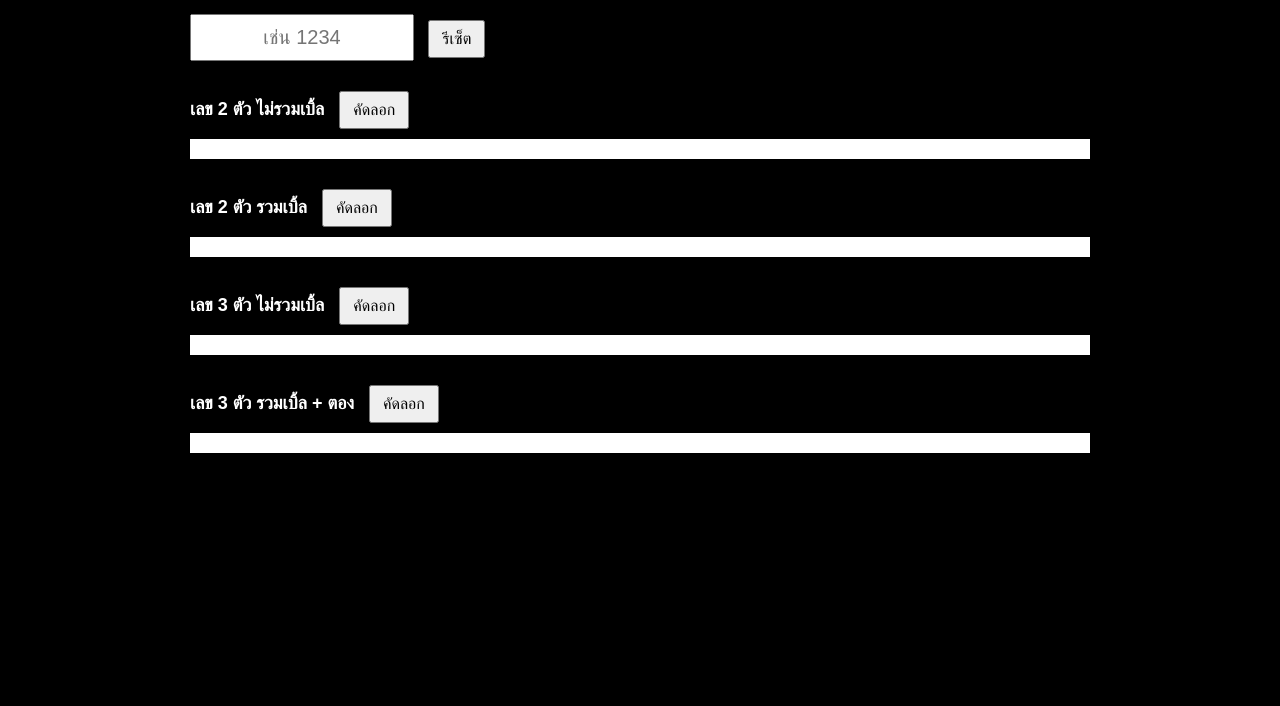
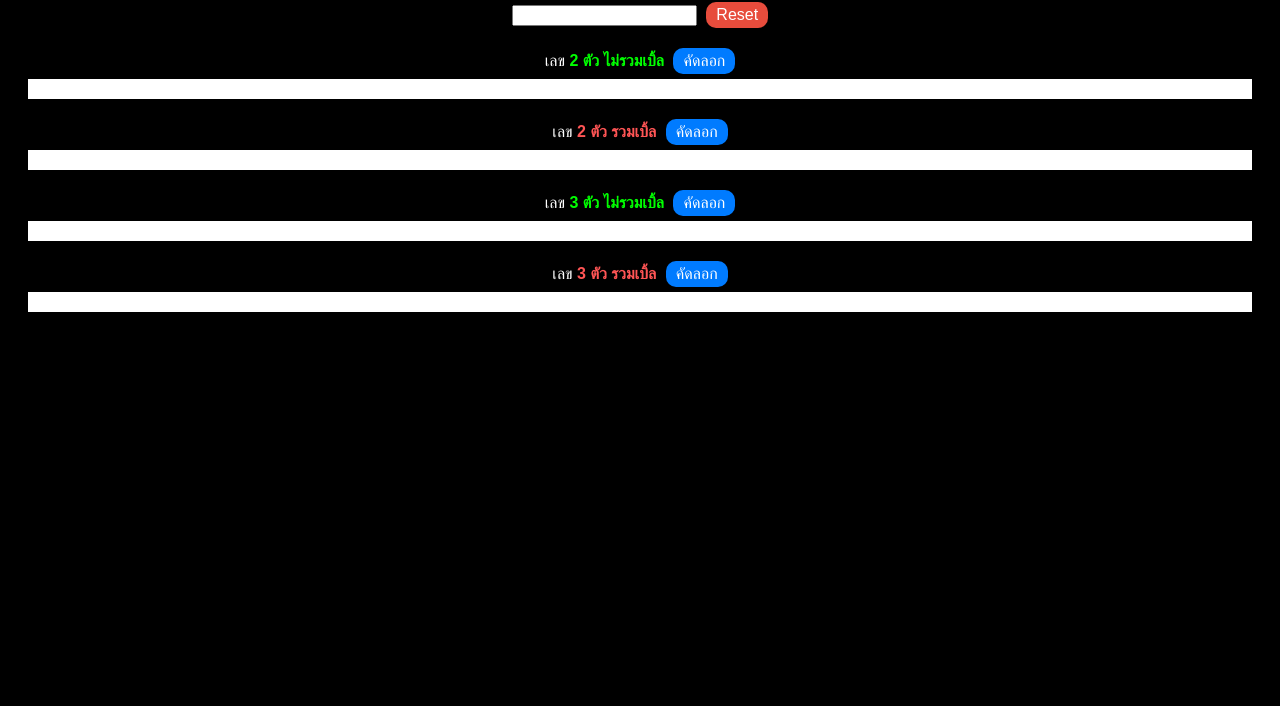
Before and after one commit to Morkungg/win-number-tool, a plain HTML site: page index.html in a window 1280 px wide. Shown: the part 94-800 px from the top of the page. Drawn offline with Linux system fonts and the light colour scheme.

Commit message:
Update index.html

```diff
--- a/index.html
+++ b/index.html
@@ -1,149 +1,189 @@
 <!DOCTYPE html>
 <html lang="th">
 <head>
-  <meta charset="UTF-8">
+  <meta charset="UTF-8" />
   <title>วินเลข</title>
-  <meta name="viewport" content="width=device-width, initial-scale=1.0">
   <style>
     body {
-      background: #000;
-      color: #fff;
+      background: black;
+      color: white;
       font-family: sans-serif;
-      margin: 0;
-      padding: 40px;
-      max-width: 900px;
-      margin: auto;
+      padding: 20px;
+      text-align: center;
     }
     input[type="text"] {
       font-size: 20px;
-      padding: 10px;
-      width: 200px;
+      padding: 5px;
+      width: 100px;
       text-align: center;
     }
     button {
       font-size: 16px;
-      padding: 8px 12px;
-      margin-left: 10px;
+      margin-left: 5px;
       cursor: pointer;
     }
-    .result-box {
-      background: #fff;
-      color: #000;
+    .group {
+      margin: 20px 0;
+    }
+    .output {
+      background: white;
+      color: black;
       padding: 10px;
-      margin: 10px 0;
-      white-space: pre-wrap;
-      word-wrap: break-word;
+      margin-top: 5px;
     }
-    .section {
-      margin-top: 30px;
+    .green { color: #00FF00; font-weight: bold; }
+    .red { color: #FF5555; font-weight: bold; }
+    .copy-btn {
+      background: #007bff;
+      color: white;
+      border: none;
+      padding: 4px 10px;
+      border-radius: 10px;
     }
-    .title {
-      font-weight: bold;
-      font-size: 18px;
+    .reset-btn {
+      background: #e74c3c;
+      color: white;
+      padding: 4px 10px;
+      border: none;
+      border-radius: 10px;
     }
   </style>
 </head>
 <body>
-  <h2>วินเลข</h2>
-  <div>
-    <input type="text" id="input" placeholder="เช่น 1234" maxlength="10" oninput="generate()">
-    <button onclick="resetInput()">รีเซ็ต</button>
+  <h2>โปรแกรมวินเลข จากหน้าไปหลัง</h2>
+  <input id="inputDigits" maxlength="10" />
+  <button onclick="resetInput()" class="reset-btn">Reset</button>
+
+  <div id="original" class="group"></div>
+
+  <div class="group">
+    <span>เลข <b class="green">2 ตัว ไม่รวมเบิ้ล</b></span>
+    <button onclick="copyText('twoNoDouble')" class="copy-btn">คัดลอก</button>
+    <div id="twoNoDouble" class="output"></div>
   </div>
 
-  <div class="section">
-    <div class="title">เลข 2 ตัว ไม่รวมเบิ้ล <button onclick="copyResult('win2')">คัดลอก</button></div>
-    <div id="win2" class="result-box"></div>
+  <div class="group">
+    <span>เลข <b class="red">2 ตัว รวมเบิ้ล</b></span>
+    <button onclick="copyText('twoWithDouble')" class="copy-btn">คัดลอก</button>
+    <div id="twoWithDouble" class="output"></div>
   </div>
 
-  <div class="section">
-    <div class="title">เลข 2 ตัว รวมเบิ้ล <button onclick="copyResult('win2Double')">คัดลอก</button></div>
-    <div id="win2Double" class="result-box"></div>
+  <div class="group">
+    <span>เลข <b class="green">3 ตัว ไม่รวมเบิ้ล</b></span>
+    <button onclick="copyText('threeNoDouble')" class="copy-btn">คัดลอก</button>
+    <div id="threeNoDouble" class="output"></div>
   </div>
 
-  <div class="section">
-    <div class="title">เลข 3 ตัว ไม่รวมเบิ้ล <button onclick="copyResult('win3')">คัดลอก</button></div>
-    <div id="win3" class="result-box"></div>
-  </div>
-
-  <div class="section">
-    <div class="title">เลข 3 ตัว รวมเบิ้ล + ตอง <button onclick="copyResult('win3Double')">คัดลอก</button></div>
-    <div id="win3Double" class="result-box"></div>
+  <div class="group">
+    <span>เลข <b class="red">3 ตัว รวมเบิ้ล</b></span>
+    <button onclick="copyText('threeWithDouble')" class="copy-btn">คัดลอก</button>
+    <div id="threeWithDouble" class="output"></div>
   </div>
 
   <script>
+    const input = document.getElementById("inputDigits");
+    const original = document.getElementById("original");
+
+    input.addEventListener("input", generate);
+
     function resetInput() {
-      document.getElementById("input").value = "";
+      input.value = "";
       generate();
     }
 
-    function copyResult(id) {
+    function copyText(id) {
       const text = document.getElementById(id).innerText;
       navigator.clipboard.writeText(text);
-      const btn = document.querySelector(`#${id}`).previousElementSibling.querySelector("button");
-      const original = btn.innerText;
-      btn.innerText = "คัดลอกแล้ว";
-      setTimeout(() => { btn.innerText = original; }, 1500);
+    }
+
+    function unique(arr) {
+      return [...new Set(arr)];
+    }
+
+    function combinations(arr, k) {
+      const result = [];
+      const recurse = (start, comb) => {
+        if (comb.length === k) {
+          result.push(comb);
+          return;
+        }
+        for (let i = start; i < arr.length; i++) {
+          recurse(i + 1, comb + arr[i]);
+        }
+      };
+      recurse(0, "");
+      return result;
+    }
+
+    function combinationsWithReplacement(arr, k) {
+      const result = [];
+      const recurse = (start, comb) => {
+        if (comb.length === k) {
+          result.push(comb);
+          return;
+        }
+        for (let i = start; i < arr.length; i++) {
+          recurse(i, comb + arr[i]);
+        }
+      };
+      recurse(0, "");
+      return result;
+    }
+
+    function permutations(arr, k) {
+      const result = [];
+      const used = [];
+      const recurse = (path) => {
+        if (path.length === k) {
+          result.push(path);
+          return;
+        }
+        for (let i = 0; i < arr.length; i++) {
+          if (!used[i]) {
+            used[i] = true;
+            recurse(path + arr[i]);
+            used[i] = false;
+          }
+        }
+      };
+      recurse("");
+      return result;
     }
 
     function generate() {
-      const input = document.getElementById("input").value.replace(/[^0-9]/g, "");
-      const digits = [...new Set(input.split(""))];
+      const raw = input.value.replace(/\D/g, "");
+      const digits = unique(raw.split("")).sort();
+      original.innerHTML = raw ? `<h3>เลขตั้งต้น</h3><div>${raw}</div>` : "";
 
-      if (digits.length < 2) {
-        ["win2", "win2Double", "win3", "win3Double"].forEach(id => {
-          document.getElementById(id).innerText = "";
-        });
-        return;
-      }
+      // 2 ตัว
+      const twoNoDouble = combinations(digits, 2);
+      const twoWithDouble = combinationsWithReplacement(digits, 2);
 
-      let win2 = new Set();
-      let win2Double = new Set();
-      let win3 = new Set();
-      let win3Double = new Set();
-
-      // 2 ตัวไม่รวมเบิ้ล (ไม่กลับ)
-      for (let i = 0; i < digits.length; i++) {
-        for (let j = i + 1; j < digits.length; j++) {
-          win2.add(digits[i] + digits[j]);
-        }
-      }
-
-      // 2 ตัวรวมเบิ้ล
-      digits.forEach(a => {
-        digits.forEach(b => {
-          win2Double.add(a + b);
-        });
+      // 3 ตัว ไม่รวมเบิ้ล
+      const threeNoDouble = permutations(digits, 3).filter(n => {
+        return (new Set(n.split(""))).size === 3;
       });
 
-      // 3 ตัวไม่รวมเบิ้ล (ไม่กลับ)
-      for (let i = 0; i < digits.length; i++) {
-        for (let j = i + 1; j < digits.length; j++) {
-          for (let k = j + 1; k < digits.length; k++) {
-            win3.add(digits[i] + digits[j] + digits[k]);
+      // 3 ตัว รวมเบิ้ล + ตอง
+      let threeWithDoubleSet = new Set();
+      const tripletComb = combinationsWithReplacement(digits, 3);
+      for (let c of tripletComb) {
+        const chars = c.split("");
+        const perms = permutations(chars, 3);
+        for (let p of perms) {
+          if (p[0] <= p[1] && p[1] <= p[2]) {
+            threeWithDoubleSet.add(p);
           }
         }
       }
+      // เพิ่มเลขตอง
+      digits.forEach(d => threeWithDoubleSet.add(d + d + d));
 
-      // 3 ตัวรวมเบิ้ล
-      digits.forEach(a => {
-        digits.forEach(b => {
-          if (a !== b) {
-            win3Double.add(a + a + b);
-            win3Double.add(a + b + a);
-            win3Double.add(b + a + a);
-          }
-        });
-      });
-
-      // เพิ่มเลขตอง
-      digits.forEach(n => {
-        win3Double.add(n + n + n);
-      });
-
-      document.getElementById("win2").innerText = [...win2].join(", ");
-      document.getElementById("win2Double").innerText = [...win2Double].join(", ");
-      document.getElementById("win3").innerText = [...win3].join(", ");
-      document.getElementById("win3Double").innerText = [...win3Double].join(", ");
+      // แสดงผล
+      document.getElementById("twoNoDouble").innerText = twoNoDouble.join(", ");
+      document.getElementById("twoWithDouble").innerText = twoWithDouble.join(", ");
+      document.getElementById("threeNoDouble").innerText = unique(threeNoDouble).join(", ");
+      document.getElementById("threeWithDouble").innerText = Array.from(threeWithDoubleSet).sort().join(", ");
     }
   </script>
 </body>
```
